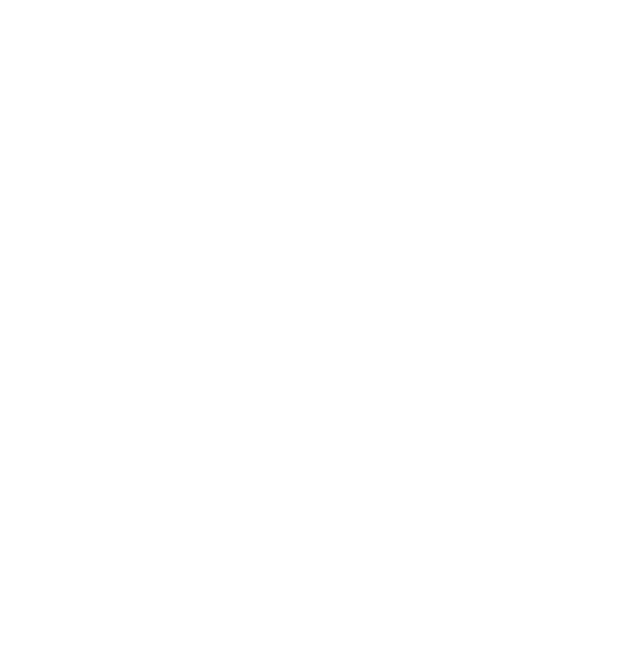
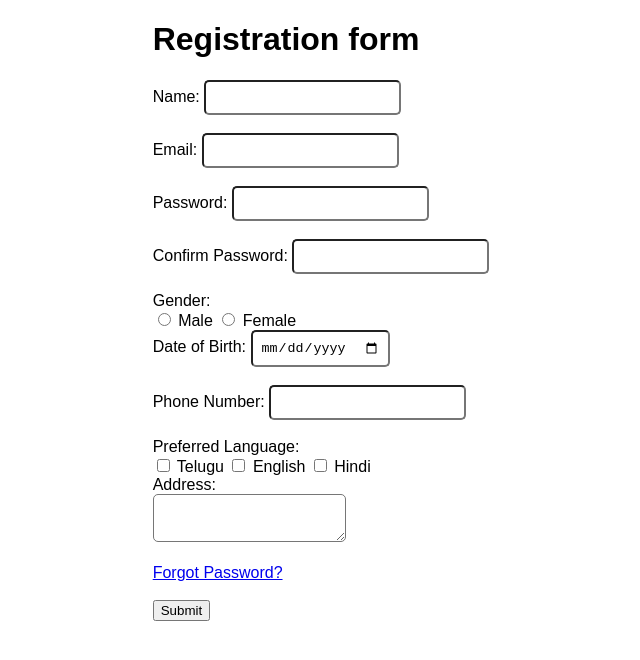
Before and after one commit to avesh-pathak/web-application, a plain HTML site: page LAB-6/index.html in a window 1280 px wide. Shown: the whole page, without its empty margins (319-959 px from the left). Drawn offline with Linux system fonts and the light colour scheme.

Commit message:
Login validation form

```diff
--- a/LAB-6/index.html
+++ b/LAB-6/index.html
@@ -0,0 +1,48 @@
+<!DOCTYPE html>
+<html lang="en">
+<head>
+    <meta charset="UTF-8">
+    <meta name="viewport" content="width=device-width, initial-scale=1.0">
+    <title>Form Validation</title>
+    <link rel="stylesheet" href="styles.css">
+</head>
+<body>
+    <div class="center">
+
+    <form action="login.html" method="GET">
+        <h1>Registration form </h1>
+        <label for="name">Name:</label>
+        <input type="text" id="name" name="name" required><br><br>
+
+        <label for="email">Email:</label>
+        <input type="email" id="email" name="email" required><br><br>
+
+        <label for="password">Password:</label>
+        <input type="password" id="password" name="password" required><br><br>
+        <label for="password">Confirm Password:</label>
+        <input type="password" id="password" name="password" required><br><br>
+
+        <label for="gender">Gender:</label><br>
+        <input type="radio" id="male" name="gender" value="male" required> Male
+        <input type="radio" id="female" name="gender" value="female"> Female    <br>
+
+        <label for="dob">Date of Birth:</label>
+        <input type="date" id="dob" name="dob" required><br><br>
+
+        <label for="phone">Phone Number:</label>
+        <input type="tel" id="phone" name="phone" required><br><br>
+
+        <label>Preferred Language:</label><br>
+        <input type="checkbox" id="telugu" name="language" value="telugu"> Telugu
+        <input type="checkbox" id="english" name="language" value="english"> English
+        <input type="checkbox" id="hindi" name="language" value="hindi"> Hindi <br>
+        <label for="address">Address:</label><br>
+        <textarea id="address" name="address" required></textarea><br><br>
+
+        <a href="forgot.html">Forgot Password?</a><br><br>
+
+        <input type="submit" value="Submit">
+    </form>
+</div>
+</body>
+</html>
--- a/LAB-6/styles.css
+++ b/LAB-6/styles.css
@@ -0,0 +1,22 @@
+.center{
+    max-width: fit-content;
+    margin-left: auto;
+    margin-right: auto;
+    margin-top: auto;
+}
+
+body {
+    font-family: Arial, sans-serif;
+    font-size: 16px;
+  }
+
+  input[type="text"],
+  input[type="email"],
+  input[type="password"],
+  input[type="date"],
+  input[type="tel"],
+
+  textarea {
+    border-radius: 5px;
+    padding: 8px;
+  }
```
Also changed, not shown: LAB-6/forgot.html (renamed from LAB-2/forgot.html, +1 -1 lines).
